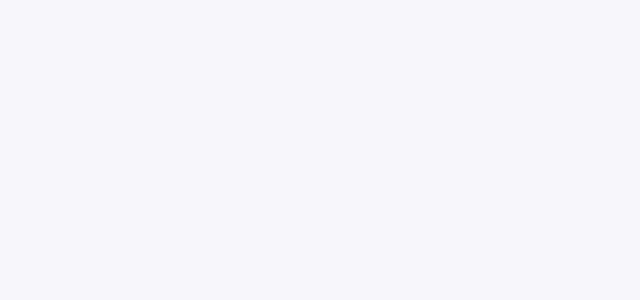
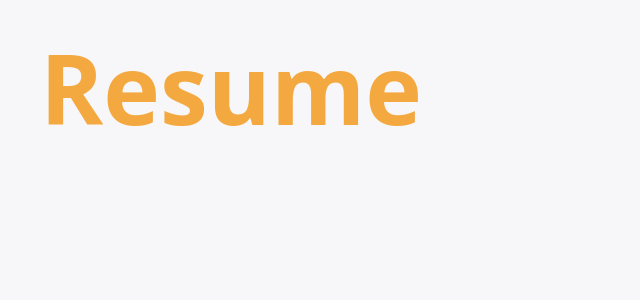
Before and after one commit to owen-ever/ever-blog, a Next.js app: page /en/resume in a window 1280 px wide. Before the commit this address had no page. Shown: the top 300 px of the page, without its empty margins (0-640 px from the left). Built offline with nearby package versions, Linux system fonts and the light colour scheme.

Commit message:
🚧 레이아웃 잡는중

```diff
--- a/messages/en.json
+++ b/messages/en.json
@@ -3,10 +3,14 @@
     "title": "Ever.Log",
     "description": "I aim to create products that resonate with everyone.\nTo build better products, I focus on seeing from the user’s perspective.",
     "feed": "Feed",
+    "resume": "Resume",
     "github": "https://github.com/owen-ever"
   },
   "PostListPage": {
     "title": "Feed",
     "home": "Home"
+  },
+  "ResumePage": {
+    "title": "Resume"
   }
 }
--- a/messages/ko.json
+++ b/messages/ko.json
@@ -3,10 +3,14 @@
     "title": "Ever.Log",
     "description": "누구에게나 스며들 수 있는 제품을 만드는 것을 목표로 하고 있습니다.\n좋은 제품을 만들기 위해 유저의 시선에 가까워지도록 고민합니다.",
     "feed": "Feed",
+    "resume": "Resume",
     "github": "https://github.com/owen-ever"
   },
   "PostListPage": {
     "title": "Feed",
     "home": "Home"
+  },
+  "ResumePage": {
+    "title": "Resume"
   }
 }
--- a/src/app/[locale]/page.tsx
+++ b/src/app/[locale]/page.tsx
@@ -26,6 +26,9 @@ export default function HomePage() {
             <Link className="text-colPick text-4xl font-bold underline" href="/posts">
               {tHome('feed')}
             </Link>
+            <Link className="text-colPick text-4xl font-bold underline" href="/resume">
+              {tHome('resume')}
+            </Link>
             <Link className="text-colPick text-4xl font-bold underline" href={tHome('github')}>
               GitHub
             </Link>
--- /dev/null
+++ b/src/app/[locale]/resume/page.tsx
@@ -0,0 +1,10 @@
+import { useTranslations } from 'next-intl';
+
+export default function ResumePage() {
+  const tResume = useTranslations('ResumePage');
+  return (
+    <main className="flex h-screen w-full flex-col gap-y-10 p-10">
+      <div className="text-main text-7xl font-bold lg:text-8xl">{tResume('title')}</div>
+    </main>
+  );
+}
```
